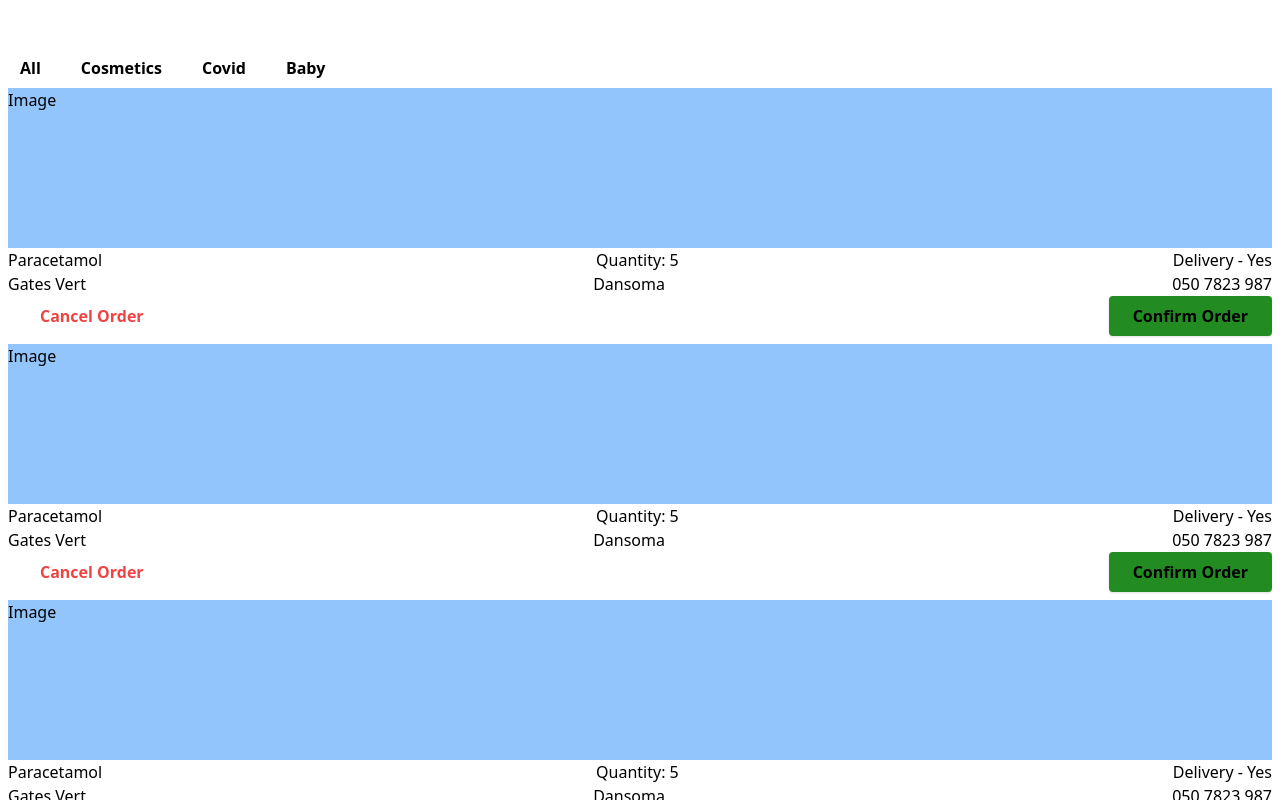
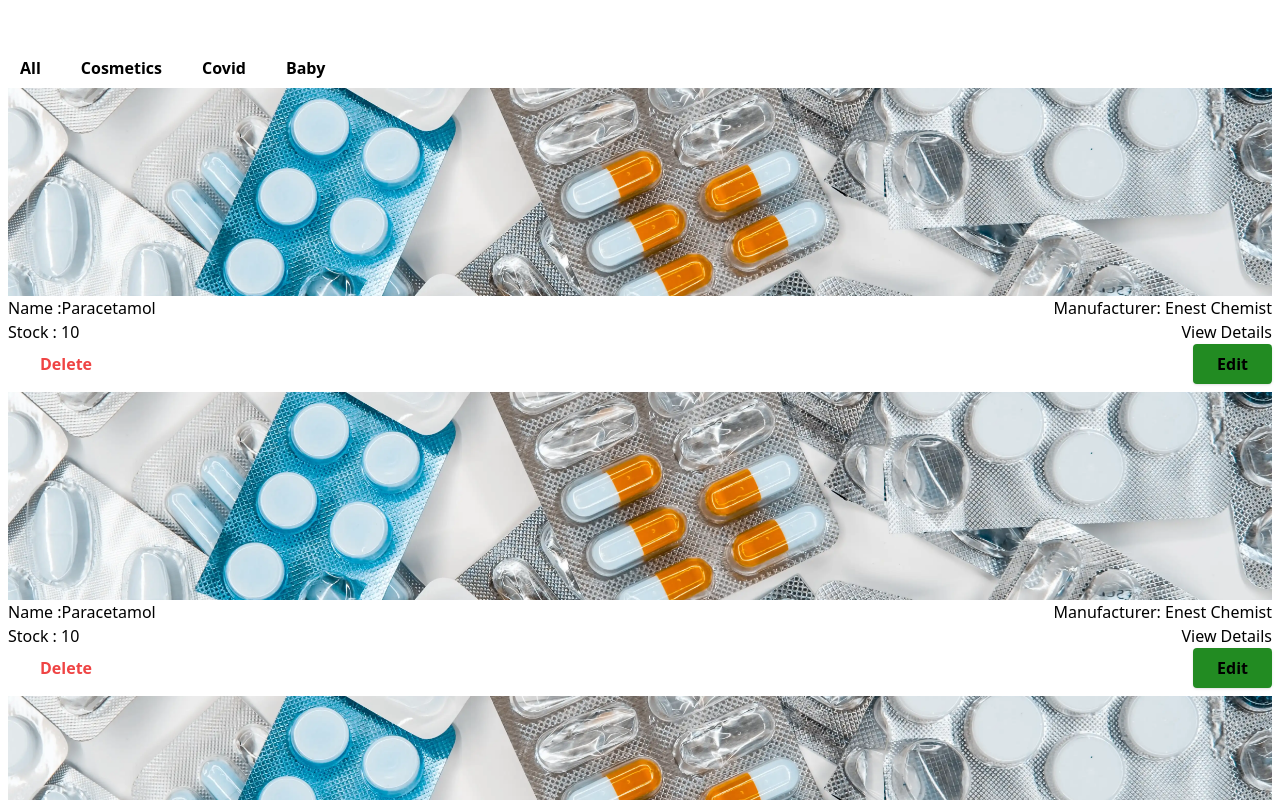
Before and after one commit to localPharma/localPharma-dashboard, a Next.js app: page /products in a window 1280 px wide. Shown: the top 800 px of the page. Built offline with nearby package versions, Linux system fonts and the light colour scheme.

Commit message:
new commit

```diff
--- a/pages/index.js
+++ b/pages/index.js
@@ -1,10 +1,13 @@
 import Head from 'next/head'
 import Image from 'next/image'
-import React from 'react'
+import React, { useContext } from 'react'
 import Button from '../src/Components/Button'
 import AnchorLink from '../src/Components/AnchorLink'
+import { AuthContext } from '../src/Components/Context'
 
 function Index() {
+  const { user } = useContext(AuthContext)
+  console.log(user)
   return (
     <div className='w-full h-screen bg-gray-300/30' >
       <Head>
@@ -20,7 +23,7 @@ function Index() {
           <h3 className='font-bold '>
             Handle all your Pharmacy sales and transaction here
           </h3>
-          <AnchorLink route="/authentication">
+          <AnchorLink route={` ${user === null ? "/authentication" : "/orders"} `}>
             <Button style="primary__btn" >
               Get Started
             </Button>
--- a/pages/orders.js
+++ b/pages/orders.js
@@ -129,7 +129,7 @@ export default function Index() {
             Cancelled
           </Button>
         </div>
-        <div className='w-full h-fit bg-blue-400 flex flex-col justify-start itc ' >
+        <div className='w-full h-fit flex flex-col justify-start items-center ' >
           {handleTab()}
         </div>
       </main>
--- a/src/Components/ProductCard.js
+++ b/src/Components/ProductCard.js
@@ -1,27 +1,26 @@
 import React from 'react'
+import Image from 'next/image'
 
 function ProductCard() {
     return (
         <div className="w-full h-fit flex flex-col justify-start px-2 pb-2 rounded overflow-hidden" >
-        <div className="w-full h-40 bg-blue-300" >
-            Image
+            <div className='w-full h-52 relative' >
+                <Image src="/medicine.webp" alt="medicine" layout="fill" className='object-cover' />
             </div>
             <div className="w-full h-fit flex gap-2  justify-between">
-            <p> Paracetamol </p>
-            <p> Quantity: 5</p>
-            <p> Delivery - Yes</p>
+                <p> Name :Paracetamol </p>
+                <p> Manufacturer: Enest Chemist</p>
             </div>
             <div className="w-full h-fit flex gap-2  justify-between">
-            <p> Gates Vert </p>
-            <p> Dansoma </p>
-            <p> 050 7823 987</p>
+                <p> Stock : 10 </p>
+                <p> View Details </p>
             </div>
             <div className="w-full h-fit flex gap-2  justify-between">
                 <button className="cancel__btn shadow-none" >
-                Cancel Order
+                    Delete
                 </button>
                 <button className="primary__btn">
-                <p> Confirm Order </p>
+                    <p> Edit </p>
                 </button>
             </div>
         </div>
```
Lines whose indentation alone changed are shown as unchanged.
